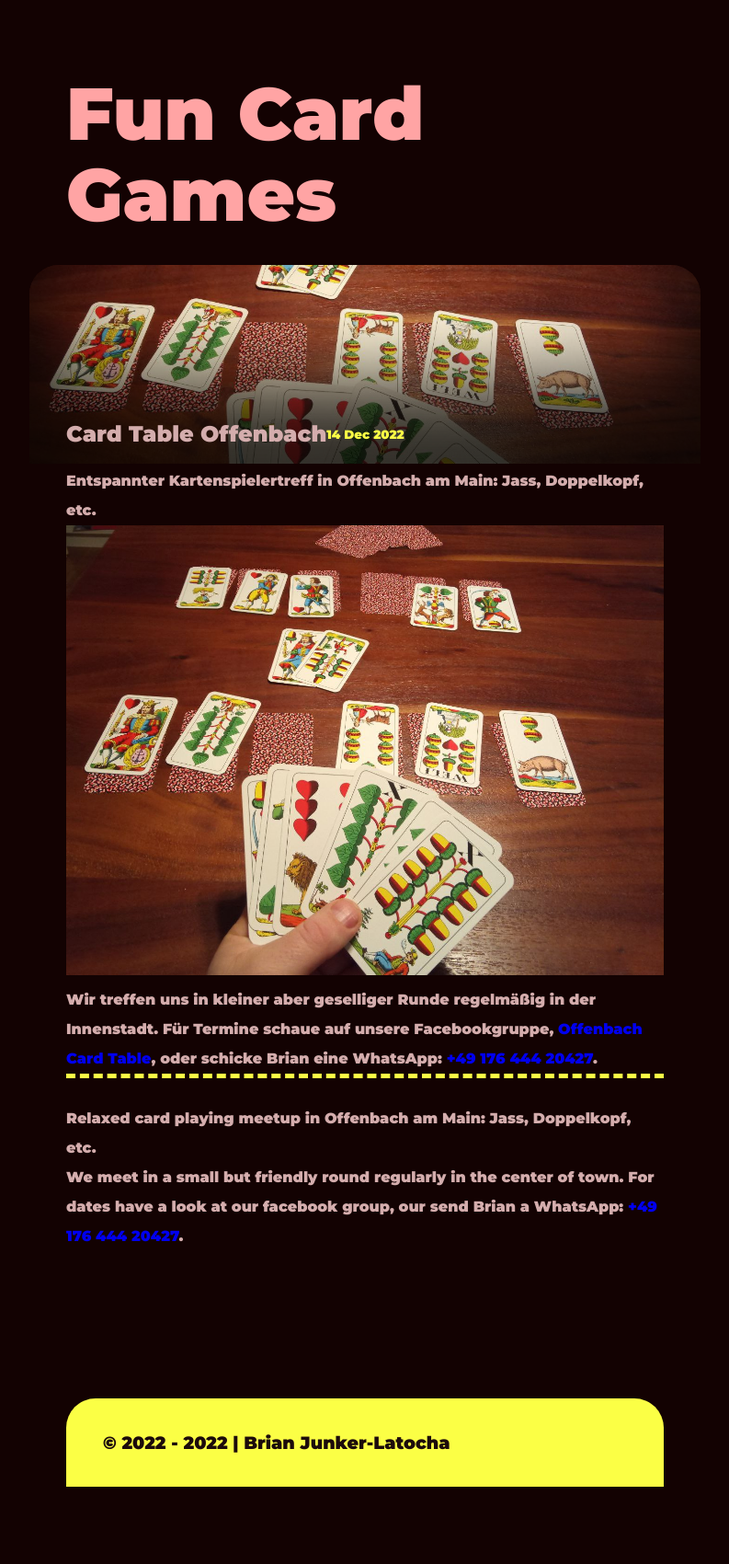
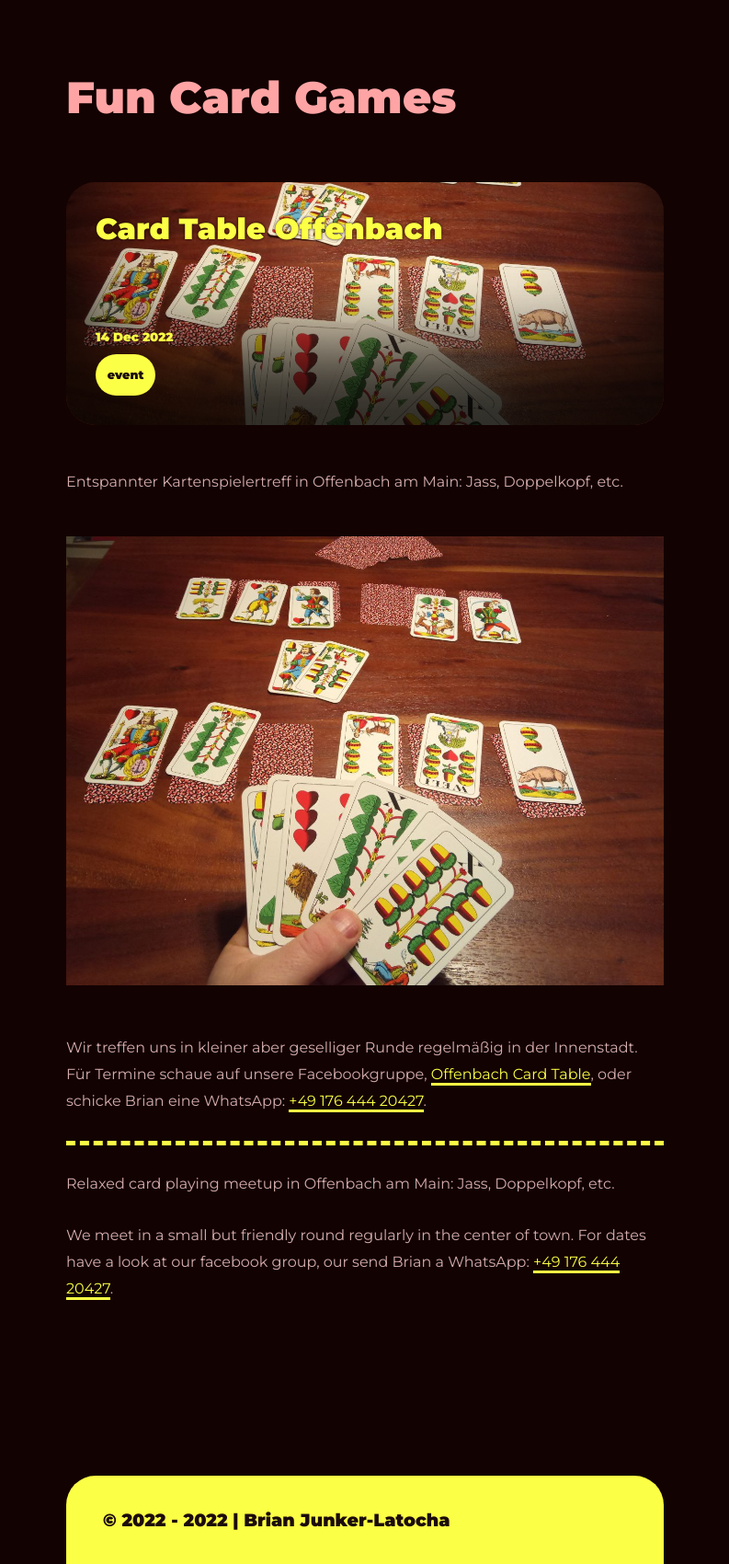
Before and after one commit to BrianInGermany/oldcardgames, a Jekyll site: the page built from events.md, in a window 1280 px wide. Shown: the whole page at 92% size, without its empty margins (243-1036 px from the left). Built offline with Jekyll 4.4.1, drawn with Linux system fonts in a browser that asks for light colours; before the commit the page ends 1616 px from its top, so only the background shows below that.

Commit message:
edit layout

```diff
--- a/_layouts/event.html
+++ /dev/null
@@ -1,36 +0,0 @@
-<!DOCTYPE html>
-<html lang="en">
-  {% include head.html %}
-  <body>
-    <main class="blogfeed">
-      {% include header.html %}
-      <section id="article">
-        {% if page.thumbnail %}
-        <!--  -->
-        {% assign page_thumbnail = page.thumbnail %}
-        <!--  -->
-        {% else %}
-        <!--  -->
-        {% assign page_thumbnail = '/assets/images/pattern.png' %}
-        <!--  -->
-        {% endif %}
-        <div
-          class="article-thumbnail"
-          style="
-            background-image: url('{{ site.baseurl }}/{{ page_thumbnail }}');
-          "
-        >
-          <h1 class="article-title">{{ page.title }}</h1>
-          <div class="article-bottom">
-            <small class="article-date">{{page.date | date_to_string}}</small>
-
-          </div>
-        </div>
-        <div class="article-content">{{content}}</div>
-      </section>
-      {% include footer.html %}
-    </main>
-
-    </div>
-  </body>
-</html>
```
Also changed, not shown: events.md (+2 -1 lines).
